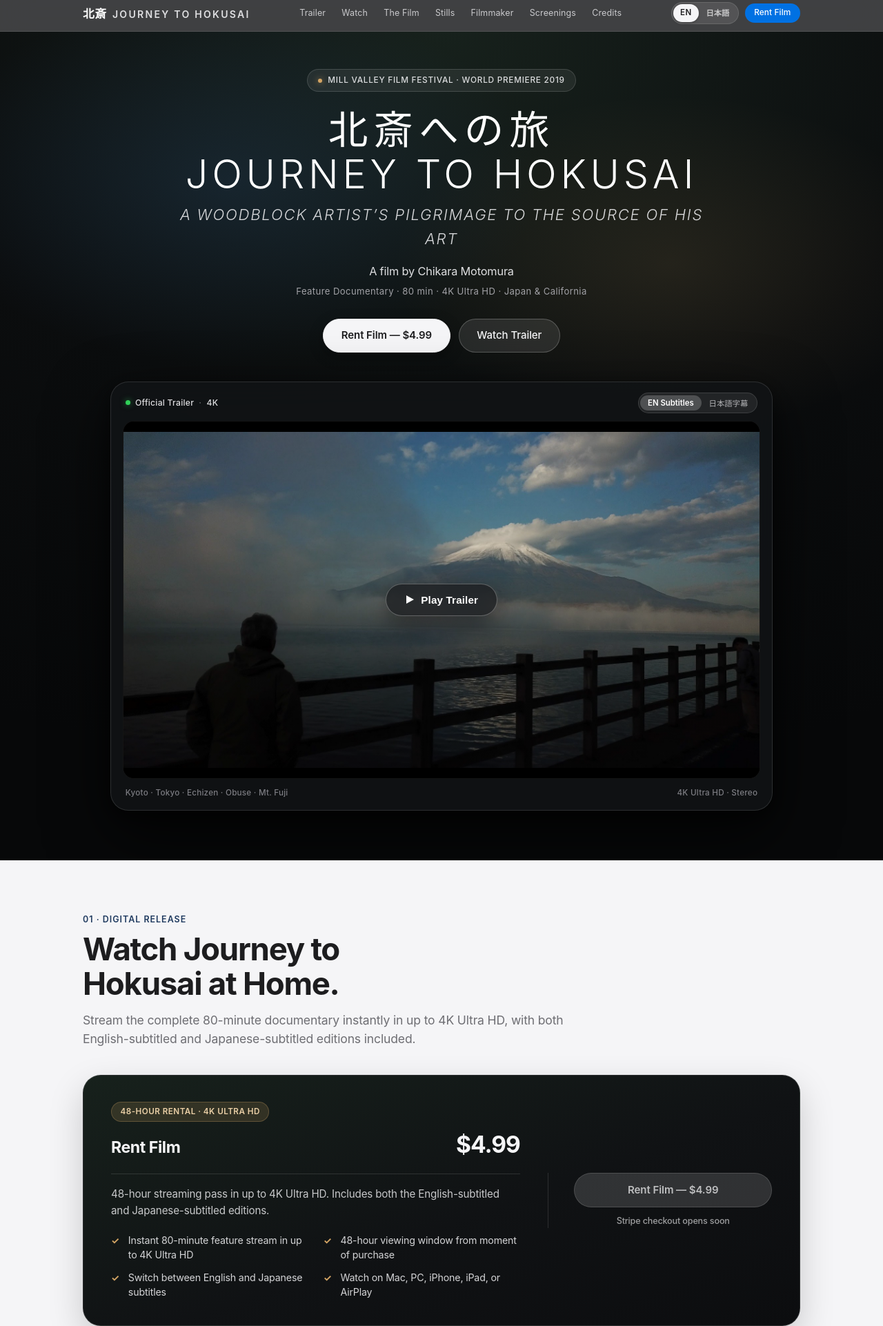
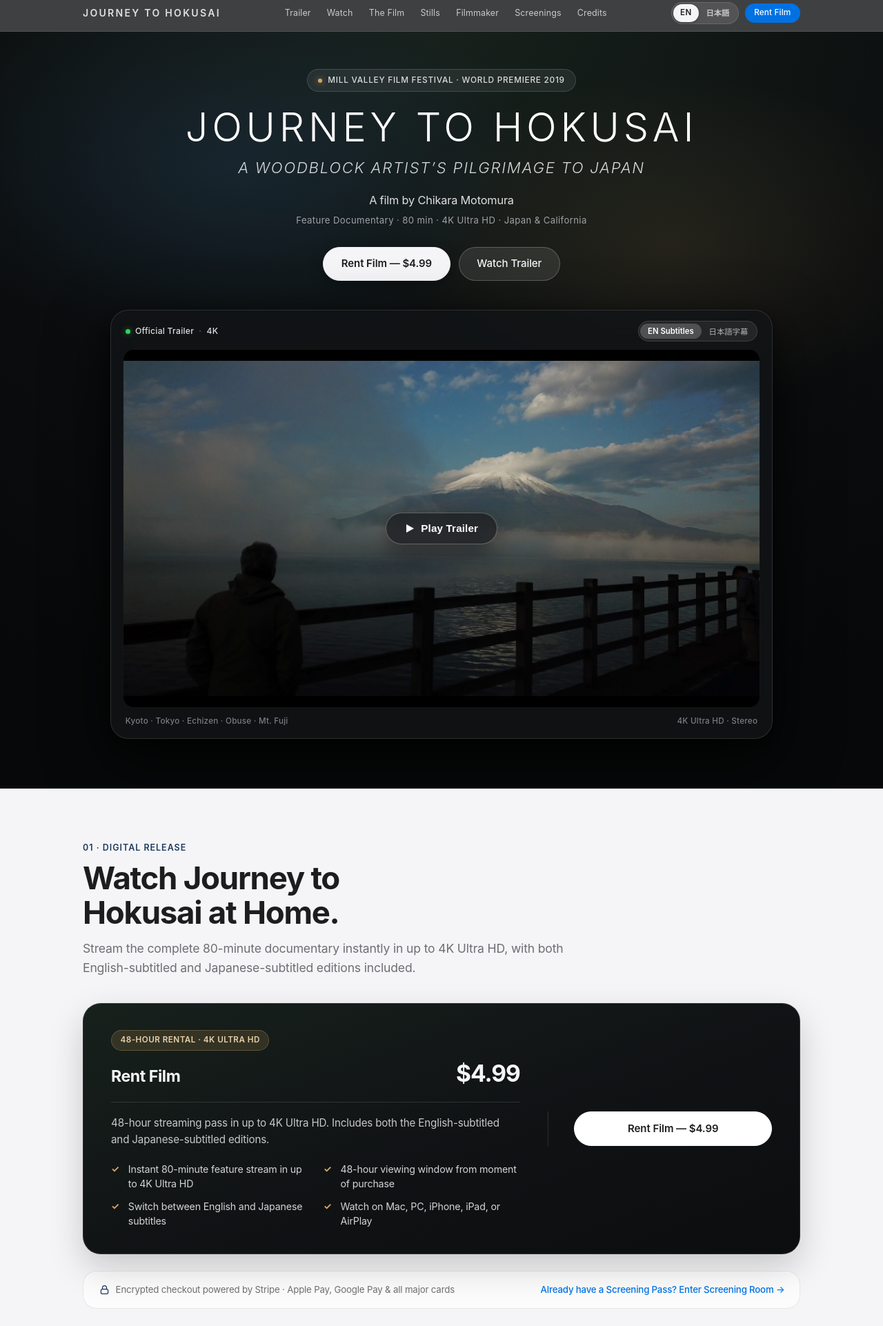
Before and after one commit to chikaramotomura/journey-to-hokusai, a plain HTML site: page index.html in a window 1280 px wide. Shown: the part 7-1929 px from the top of the page at 69% size. Drawn offline with Linux system fonts and the light colour scheme.

Commit message:
Live Stripe rental link, festival screenings, English title only

```diff
--- a/config.js
+++ b/config.js
@@ -50,7 +50,7 @@ window.SITE = {
     termsJa: "48時間の4K Ultra HDストリーミング視聴パス。英語字幕版・日本語字幕版の両方をご覧いただけます。",
     // Stripe Payment Link from the "Journey to Hokusai streaming" account.
     // After-payment redirect: https://journeytohokusaifilm.com/watch.html?vm=1250414373&vmja=1250414371
-    link: "",
+    link: "https://buy.stripe.com/5kQbJ0ekfgBDchd9rubsc00",
     linkJa: ""    // <-- Optional dedicated Japanese Stripe Payment Link
   },
 
--- a/index.html
+++ b/index.html
@@ -39,7 +39,6 @@
   <nav class="site-nav" aria-label="Primary">
     <div class="site-nav-inner">
       <a class="site-nav-brand" href="#top" aria-label="JOURNEY TO HOKUSAI Home">
-        <span class="brand-kanji" lang="ja">北斎</span>
         <span class="brand-roman">Journey to Hokusai</span>
       </a>
 
@@ -84,11 +83,10 @@
         </div>
 
         <h1 class="hero-title">
-          <span class="hero-title-kanji" lang="ja">北斎への旅</span>
           <span class="hero-title-roman">Journey to Hokusai</span>
         </h1>
 
-        <p class="hero-subtitle" data-i18n="hero.subtitle">A woodblock artist’s pilgrimage to the source of his art</p>
+        <p class="hero-subtitle" data-i18n="hero.subtitle">A woodblock artist’s pilgrimage to Japan</p>
         <p class="hero-byline" data-i18n="hero.byline">A film by Chikara Motomura</p>
         <p class="hero-facts" data-i18n-html="hero.facts">
           Feature Documentary &middot; <span class="nowrap">80 min</span> &middot; <span class="nowrap">4K Ultra HD</span> &middot; <span class="nowrap">Japan &amp; California</span>
@@ -332,35 +330,35 @@
       <div class="stills-bento" id="stills-grid">
         <figure class="still-card still-card--wide">
           <button type="button" class="still-trigger" data-still-index="0">
-            <img src="assets/stills/tokyo-street.jpg" alt="Tom Killion standing in a crowded Tokyo street, looking up" data-i18n-alt="stills.s1Alt" loading="lazy" width="1920" height="1080">
+            <img src="assets/stills/tokyo-street.jpg" alt="Tom Killion standing in a crowded Tokyo street, looking up" data-i18n-alt="stills.s1Alt" loading="lazy" width="1920" height="1012">
           </button>
           <figcaption class="still-caption" data-i18n="stills.s1Cap">Tom Killion arrives in Tokyo, in search of Hokusai</figcaption>
         </figure>
 
         <figure class="still-card">
           <button type="button" class="still-trigger" data-still-index="1">
-            <img src="assets/stills/ceiling-painting.jpg" alt="Tom Killion gazing up at a vividly colored ceiling painting of a mythical bird" data-i18n-alt="stills.s2Alt" loading="lazy" width="1920" height="1080">
+            <img src="assets/stills/ceiling-painting.jpg" alt="Tom Killion gazing up at a vividly colored ceiling painting of a mythical bird" data-i18n-alt="stills.s2Alt" loading="lazy" width="1920" height="1012">
           </button>
           <figcaption class="still-caption" data-i18n="stills.s2Cap">Face to face with Hokusai’s ceiling painting in Obuse</figcaption>
         </figure>
 
         <figure class="still-card">
           <button type="button" class="still-trigger" data-still-index="2">
-            <img src="assets/stills/mt-fuji.jpg" alt="A silhouetted figure on a lakeside boardwalk facing snow-capped Mt. Fuji" data-i18n-alt="stills.s3Alt" loading="lazy" width="1920" height="1080">
+            <img src="assets/stills/mt-fuji.jpg" alt="A silhouetted figure on a lakeside boardwalk facing snow-capped Mt. Fuji" data-i18n-alt="stills.s3Alt" loading="lazy" width="1920" height="1012">
           </button>
           <figcaption class="still-caption" data-i18n="stills.s3Cap">Mt. Fuji — the mountain Hokusai drew again and again</figcaption>
         </figure>
 
         <figure class="still-card">
           <button type="button" class="still-trigger" data-still-index="3">
-            <img src="assets/stills/inking-block.jpg" alt="A brush spreading blue watercolor pigment across a carved woodblock" data-i18n-alt="stills.s4Alt" loading="lazy" width="1920" height="1080">
+            <img src="assets/stills/inking-block.jpg" alt="A brush spreading blue watercolor pigment across a carved woodblock" data-i18n-alt="stills.s4Alt" loading="lazy" width="1920" height="1012">
           </button>
           <figcaption class="still-caption" data-i18n="stills.s4Cap">Brushing watercolor pigment onto a carved woodblock</figcaption>
         </figure>
 
         <figure class="still-card">
           <button type="button" class="still-trigger" data-still-index="4">
-            <img src="assets/stills/fresh-print.jpg" alt="Tom Killion lifting a freshly printed sheet from the woodblock" data-i18n-alt="stills.s5Alt" loading="lazy" width="1920" height="1080">
+            <img src="assets/stills/fresh-print.jpg" alt="Tom Killion lifting a freshly printed sheet from the woodblock" data-i18n-alt="stills.s5Alt" loading="lazy" width="1920" height="1012">
           </button>
           <figcaption class="still-caption" data-i18n="stills.s5Cap">Tom lifts a fresh hand-printed impression from the block</figcaption>
         </figure>
@@ -399,12 +397,32 @@
       </div>
 
       <div class="events-grid">
-        <article class="event-card">
+        <article class="event-card event-card--wide">
           <p class="event-meta" data-i18n="screenings.s1Meta">World Premiere · October 2019</p>
           <h3 class="event-title" data-i18n="screenings.s1Title">Mill Valley Film Festival</h3>
           <p class="event-detail" data-i18n="screenings.s1Detail">
             Premiered at the 2019 Mill Valley Film Festival in Marin County, California — Tom Killion’s home ground on the slopes of Mt. Tamalpais.
           </p>
+        </article>
+
+        <article class="event-card">
+          <p class="event-meta" data-i18n="screenings.s4Meta">Festival Screening · June 2020</p>
+          <h3 class="event-title" data-i18n="screenings.s4Title">Fine Art Film Festival</h3>
+        </article>
+
+        <article class="event-card">
+          <p class="event-meta" data-i18n="screenings.s5Meta">Festival Screening · June 2020</p>
+          <h3 class="event-title" data-i18n="screenings.s5Title">Lift-Off Tokyo Film Festival</h3>
+        </article>
+
+        <article class="event-card">
+          <p class="event-meta" data-i18n="screenings.s6Meta">Festival Screening · November 2020</p>
+          <h3 class="event-title" data-i18n="screenings.s6Title">Coronado Island Film Festival — Coronado, California</h3>
+        </article>
+
+        <article class="event-card">
+          <p class="event-meta" data-i18n="screenings.s7Meta">Festival Screening · May 2022</p>
+          <h3 class="event-title" data-i18n="screenings.s7Title">Mendocino Film Festival — Mendocino, California</h3>
         </article>
 
         <article class="event-card">
@@ -518,7 +536,7 @@
   <footer class="site-footer">
     <div class="footer-inner">
       <div class="footer-brand-group">
-        <span class="footer-brand"><span lang="ja">北斎への旅</span> JOURNEY TO HOKUSAI</span>
+        <span class="footer-brand">JOURNEY TO HOKUSAI</span>
         <span class="footer-copy" data-i18n="footer.rights">&copy; Chikara Motomura. All rights reserved.</span>
       </div>
 
--- a/site.js
+++ b/site.js
@@ -1,5 +1,5 @@
 /* ==========================================================================
-   JOURNEY TO HOKUSAI (北斎への旅) — Configuration Wiring, Bilingual (EN / 日本語),
+   JOURNEY TO HOKUSAI — Configuration Wiring, Bilingual (EN / 日本語),
    Trailer Subtitle Switcher, Bento Lightbox & Stripe 4K Screening Room.
    Reads site, PostHog & Stripe settings exclusively from window.SITE (config.js).
    ========================================================================== */
@@ -28,7 +28,7 @@
       "nav.close": "Close",
 
       "hero.laurel": "Mill Valley Film Festival · World Premiere 2019",
-      "hero.subtitle": "A woodblock artist’s pilgrimage to the source of his art",
+      "hero.subtitle": "A woodblock artist’s pilgrimage to Japan",
       "hero.byline": "A film by Chikara Motomura",
       "hero.facts":
         'Feature Documentary &middot; <span class="nowrap">80 min</span> &middot; <span class="nowrap">4K Ultra HD</span> &middot; <span class="nowrap">Japan &amp; California</span>',
@@ -138,6 +138,14 @@
       "screenings.s3Title": "The Lark Theater — Larkspur, California",
       "screenings.s3Detail":
         "Returned to the big screen in Marin County at the historic Lark Theater.",
+      "screenings.s4Meta": "Festival Screening · June 2020",
+      "screenings.s4Title": "Fine Art Film Festival",
+      "screenings.s5Meta": "Festival Screening · June 2020",
+      "screenings.s5Title": "Lift-Off Tokyo Film Festival",
+      "screenings.s6Meta": "Festival Screening · November 2020",
+      "screenings.s6Title": "Coronado Island Film Festival — Coronado, California",
+      "screenings.s7Meta": "Festival Screening · May 2022",
+      "screenings.s7Title": "Mendocino Film Festival — Mendocino, California",
       "screenings.artistLink": "Visit Tom Killion’s studio (tomkillion.com) ↗",
       "screenings.inquiries": "Screenings & Press Inquiries:",
 
@@ -197,8 +205,8 @@
     },
 
     ja: {
-      pageTitle: "北斎への旅 JOURNEY TO HOKUSAI — 木版画家、北斎の源流をたどる | 本村 力 監督作品",
-      watchPageTitle: "スクリーニングルーム — 北斎への旅 JOURNEY TO HOKUSAI",
+      pageTitle: "JOURNEY TO HOKUSAI — 木版画家、北斎の源流をたどる | 本村 力 監督作品",
+      watchPageTitle: "スクリーニングルーム — JOURNEY TO HOKUSAI",
       skip: "レンタル案内へスキップ",
 
       "nav.trailer": "予告編",
@@ -220,7 +228,7 @@
       "hero.ctaRent": "レンタル視聴 — $4.99",
       "hero.ctaTrailer": "予告編を見る",
 
-      "trailer.regionAria": "『北斎への旅』公式4K予告編",
+      "trailer.regionAria": "『Journey to Hokusai』公式4K予告編",
       "trailer.kicker": "公式予告編",
       "trailer.subGroupAria": "予告編の字幕切り替え",
       "trailer.subEn": "英語字幕",
@@ -231,7 +239,7 @@
       "trailer.captionRight": "4K Ultra HD · ステレオ",
 
       "watch.eyebrow": "01 · デジタル配信",
-      "watch.heading": "ご自宅で『北斎への旅』を鑑賞する。",
+      "watch.heading": "ご自宅で『Journey to Hokusai』を鑑賞する。",
       "watch.lead":
         "80分の本編を最高4K Ultra HD画質で即時ストリーミング再生。英語字幕版・日本語字幕版の両方をお楽しみいただけます。",
       "watch.rentBadge": "48時間レンタル · 4K Ultra HD",
@@ -252,11 +260,11 @@
       "film.eyebrow": "02 · 作品紹介",
       "film.heading": "二人の芸術家、二百年の時、一枚の版木。",
       "film.epigraph":
-        "「この『北斎への旅』で私は学びました。北斎の芸術がいかに世界中へと広がり、人と自然の見方、そしてこの世界にある美の神秘的な力の捉え方に影響を与え、比類なき不滅の存在となったのかを。」<br>— トム・キリオン",
+        "「北斎をめぐるこの旅で、私は学びました。北斎の芸術がいかに世界中へと広がり、人と自然の見方、そしてこの世界にある美の神秘的な力の捉え方に影響を与え、比類なき不滅の存在となったのかを。」<br>— トム・キリオン",
       "film.logline":
         "トム・キリオンには長年の夢があった。日本へ行き、伝統的な手摺りの技法を学ぶことだ。幼い頃に北斎の版画に深く心を動かされたトムは、50年近くにわたりカリフォルニアの風景を描いた木版画を制作し、高い評価を得てきた。本作は、京都の五代目摺師・竹中健司のもとで、ついにその伝統技法を学ぶトムの日本への旅を追う。",
       "film.p1":
-        "『北斎への旅』は、一人の芸術家の創作過程と、自らの芸術の源流を発見していく姿を親密に見つめた長編ドキュメンタリーである。木版画家トム・キリオンは、19世紀の日本の絵師・葛飾北斎を心の師と仰ぎ、「史上最も才能ある芸術家」と語る。カリフォルニアの風景版画を制作する際、彼にとって最も重要な手本は北斎の風景版画だ。トムは200年前の北斎と同じように実際の風景を写生し、日本の彫刻刀で版木を彫る。しかし摺りの工程では、伝統的な水性絵具による手摺りではなく、ドイツ製のプレス機と油性インクを用いてきた。",
+        "『Journey to Hokusai』は、一人の芸術家の創作過程と、自らの芸術の源流を発見していく姿を親密に見つめた長編ドキュメンタリーである。木版画家トム・キリオンは、19世紀の日本の絵師・葛飾北斎を心の師と仰ぎ、「史上最も才能ある芸術家」と語る。カリフォルニアの風景版画を制作する際、彼にとって最も重要な手本は北斎の風景版画だ。トムは200年前の北斎と同じように実際の風景を写生し、日本の彫刻刀で版木を彫る。しかし摺りの工程では、伝統的な水性絵具による手摺りではなく、ドイツ製のプレス機と油性インクを用いてきた。",
       "film.p2":
         "映画はトムの旅のすべての段階を追う。カリフォルニアの風景を描いた下絵を選び、アトリエで版木を彫り、京都で五代目摺師・竹中健司から伝統的な摺りの技法を学び、そして作品を摺り上げるまで。その合間には、北斎へのオマージュが心に響くエピソードとして織り込まれる。東京にある北斎の墓、北斎の版画の紙を漉いていたであろう越前の九代目・人間国宝の紙漉き職人、北斎が晩年を過ごし重要な作品を残した信州・小布施の町、そして北斎が富士を描いた場所の数々を、トムは訪ねていく。",
       "film.pillar1Title": "描 · Sketch",
@@ -268,7 +276,7 @@
       "film.pillar3Title": "摺 · Print",
       "film.pillar3Copy":
         "京都でトムは、ドイツ製プレス機と油性インクを手放し、摺師・竹中健司の指導のもと、水性絵具と馬連による手摺りに挑む。",
-      "film.posterAlt": "『北斎への旅 JOURNEY TO HOKUSAI』公式ポスター",
+      "film.posterAlt": "『JOURNEY TO HOKUSAI』公式ポスター",
 
       "specs.eyebrow": "作品仕様",
       "specs.heading": "4Kシネママスター収録。",
@@ -305,7 +313,7 @@
       "director.p1":
         "日本出身、サンフランシスコ・ベイエリア在住。ニューヨーク、ハワイ、サンフランシスコでテレビ／映画制作に携わっておよそ35年。ニューヨークでキャリアをスタートし、NHKをはじめとする日本のテレビ局向け番組のディレクター／撮影監督として20年以上活動。",
       "director.p2":
-        "1997年よりベイエリアに拠点を移し、カンヌ国際映画祭カメラ・ドールおよびサンダンス映画祭審査員大賞受賞監督ロブ・ニルソンの独立映画14作品に主要スタッフとして参画したほか、ピーボディ賞受賞報道番組『Mosaic』（Link TV）で撮影・編集を担当。撮影から録音・編集まで単独で手がける長編ドキュメンタリーに『北斎への旅』（2019年）、『木乃婦 — 食、伝統、アイデンティティ』（2025年）、そして現在制作中の『The Last Boatbuilder（最後の和船大工）』がある。",
+        "1997年よりベイエリアに拠点を移し、カンヌ国際映画祭カメラ・ドールおよびサンダンス映画祭審査員大賞受賞監督ロブ・ニルソンの独立映画14作品に主要スタッフとして参画したほか、ピーボディ賞受賞報道番組『Mosaic』（Link TV）で撮影・編集を担当。撮影から録音・編集まで単独で手がける長編ドキュメンタリーに『Journey to Hokusai』（2019年）、『木乃婦 — 食、伝統、アイデンティティ』（2025年）、そして現在制作中の『The Last Boatbuilder（最後の和船大工）』がある。",
       "director.siteLink": "公式サイト chikaramotomura.net ↗",
       "director.contactLink": "監督へのお問い合わせ ↗",
 
@@ -323,6 +331,14 @@
       "screenings.s3Title": "ラーク・シアター（カリフォルニア州ラークスパー）",
       "screenings.s3Detail":
         "マリン郡の歴史ある映画館ラーク・シアターで、再びスクリーンに。",
+      "screenings.s4Meta": "映画祭上映 · 2020年6月",
+      "screenings.s4Title": "ファインアート映画祭（Fine Art Film Festival）",
+      "screenings.s5Meta": "映画祭上映 · 2020年6月",
+      "screenings.s5Title": "Lift-Off Tokyo 映画祭",
+      "screenings.s6Meta": "映画祭上映 · 2020年11月",
+      "screenings.s6Title": "コロナド・アイランド映画祭（カリフォルニア州コロナド）",
+      "screenings.s7Meta": "映画祭上映 · 2022年5月",
+      "screenings.s7Title": "メンドシーノ映画祭（カリフォルニア州メンドシーノ）",
       "screenings.artistLink": "トム・キリオン公式サイト（tomkillion.com）↗",
       "screenings.inquiries": "上映・取材のお問い合わせ：",
 
@@ -360,16 +376,16 @@
 
       "watchRoom.skip": "プレーヤーへスキップ",
       "watchRoom.subGroupAria": "本編の字幕切り替え",
-      "watchRoom.backAria": "『北斎への旅』トップページへ戻る",
+      "watchRoom.backAria": "『Journey to Hokusai』トップページへ戻る",
       "watchRoom.options": "レンタル視聴",
-      "watchRoom.vfAria": "『北斎への旅』本編プレーヤー",
+      "watchRoom.vfAria": "『Journey to Hokusai』本編プレーヤー",
       "watchRoom.modeDefault": "スクリーニングルーム",
       "watchRoom.modeRent": "48時間レンタル · 4K",
       "watchRoom.hudDir": "監督：本村 力",
       "watchRoom.hudAudio": "英語・日本語 · 英語／日本語字幕",
       "watchRoom.gateTitle": "視聴パスが必要です",
       "watchRoom.gateCopy":
-        "『北斎への旅』は<strong>$4.99</strong>（48時間の4K Ultra HDストリーミング視聴パス）にてご鑑賞いただけます。Stripeでのお支払い完了後、自動的にこのページで本編再生が解禁されます。",
+        "『Journey to Hokusai』は<strong>$4.99</strong>（48時間の4K Ultra HDストリーミング視聴パス）にてご鑑賞いただけます。Stripeでのお支払い完了後、自動的にこのページで本編再生が解禁されます。",
       "watchRoom.gateRentCta": "レンタル視聴 — $4.99",
       "watchRoom.backHome": "作品ページへ戻る",
       "watchRoom.verifyingTitle": "視聴パスを確認しています",
@@ -378,7 +394,7 @@
       "watchRoom.expiredCopy":
         "視聴パスを確認できないか、48時間のレンタル期間が終了しています。トップページへ戻るか、サポートまでお問い合わせください。",
       "watchRoom.rentalUntil": "48時間レンタル有効 · 視聴期限：",
-      "watchRoom.ytRent": "『北斎への旅』をレンタルいただき、ありがとうございます。このページをブックマークしてご利用ください（48時間有効）。"
+      "watchRoom.ytRent": "『Journey to Hokusai』をレンタルいただき、ありがとうございます。このページをブックマークしてご利用ください（48時間有効）。"
     }
   };
 
```
Also changed, not shown: styles.css (+6 -6 lines), watch.html (+1 -2 lines), 1 other file.
